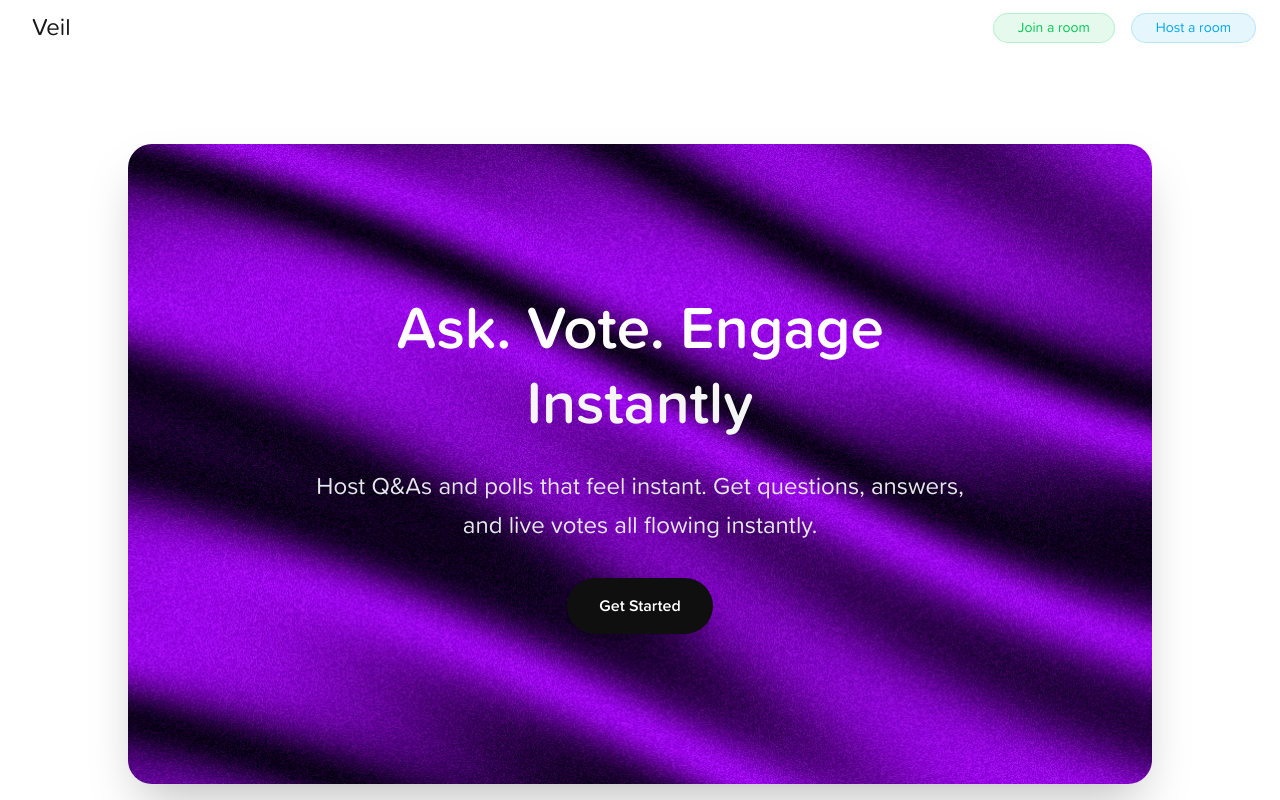
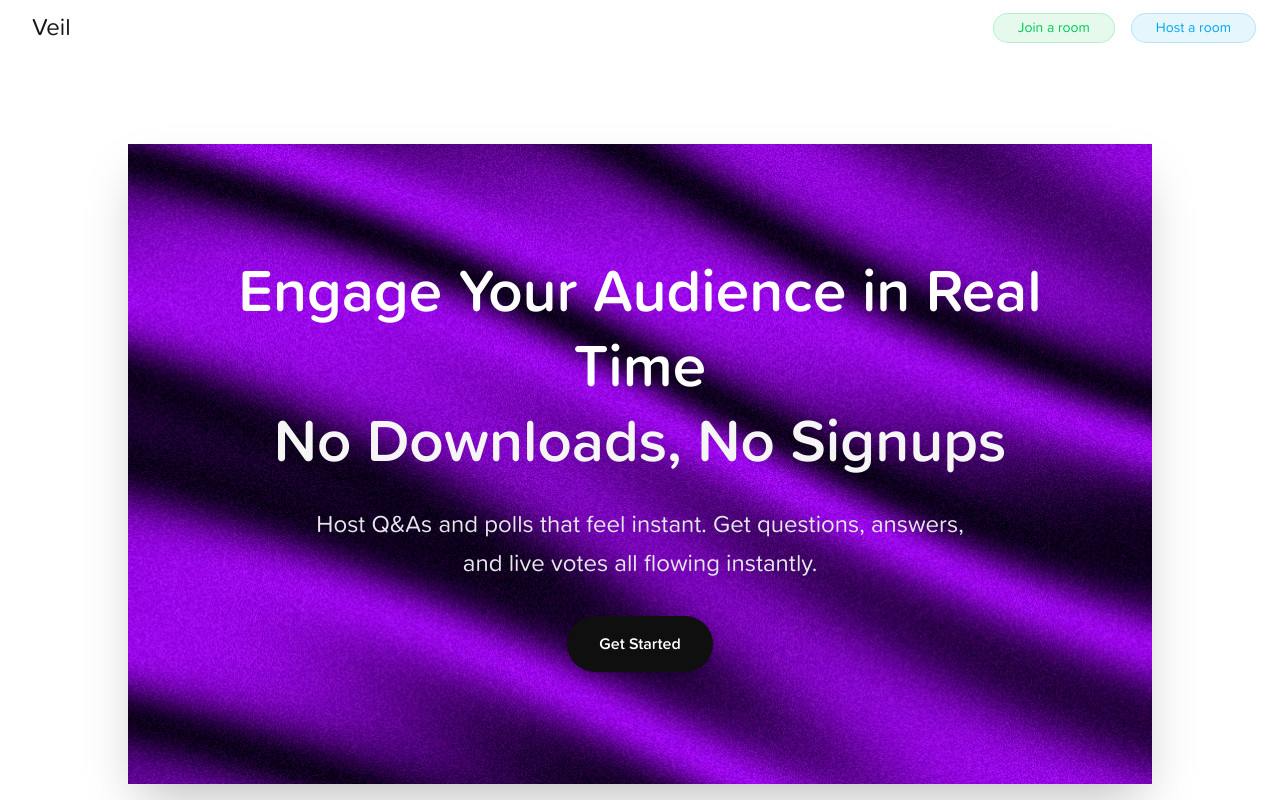
Before and after one commit to cridiv/Veil, a Next.js app in the folder apps/web/: page / in a window 1280 px wide. Shown: the top 800 px of the page. Built offline with nearby package versions, Linux system fonts and the light colour scheme.

Commit message:
Implement code changes to enhance functionality an d improve performance

```diff
--- a/apps/web/app/components/Hero.tsx
+++ b/apps/web/app/components/Hero.tsx
@@ -6,7 +6,7 @@ const Hero = () => {
   return (
     <div className="relative min-h-screen w-full p-0 md:p-8 flex items-center justify-center bg-[rgb(25, 26, 31)]">
       {/* Windowed Container for Larger Devices */}
-      <div className="relative w-full max-w-5xl mx-auto rounded-none md:rounded-3xl overflow-hidden shadow-none md:shadow-2xl">
+      <div className="relative w-full max-w-5xl mx-auto rounded-none  overflow-hidden shadow-none md:shadow-2xl">
         {/* Background Image */}
         <div className="absolute inset-0 w-full h-full">
           <Image
@@ -22,9 +22,10 @@ const Hero = () => {
         <div className="relative z-10 flex items-center justify-center min-h-screen md:min-h-[80vh] p-6 md:p-12">
           <div className="w-full max-w-4xl mx-auto text-center">
             <h1 className="text-4xl md:text-6xl font-bold text-white mb-6 leading-tight">
-              Ask. Vote. Engage <br />
+              Engage Your Audience in Real Time
+              <br />
               <span className="bg-[#f5f5f5] bg-clip-text text-transparent">
-                Instantly
+                No Downloads, No Signups
               </span>
             </h1>
 
```
Also changed, not shown: apps/web/public/logo-sm.svg (added).
